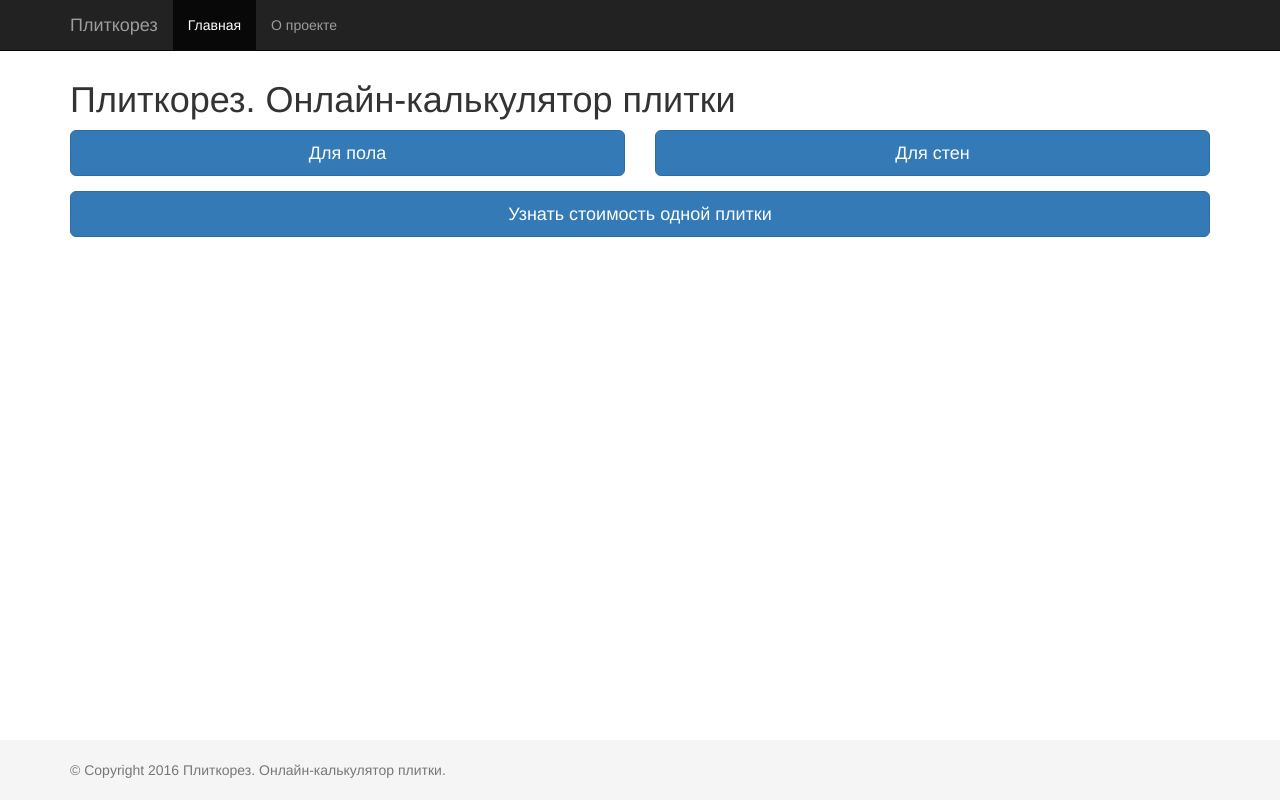
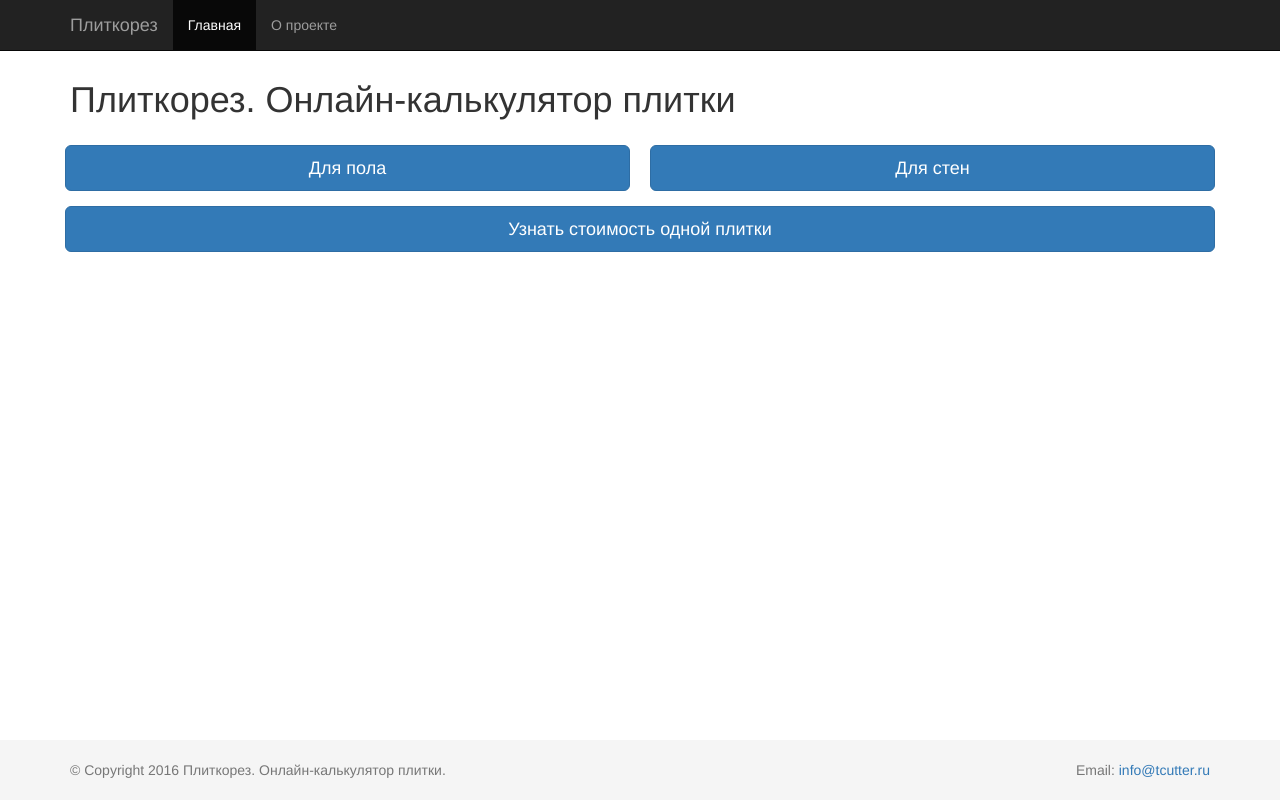
Before and after one commit to zeezdev/tile-cutter, a Django app: page / in a window 1280 px wide. Run offline with Django 3.2, Linux system fonts and the light colour scheme; parts of the project's set-up code (start-up, migrations or seed data) failed here and were passed over; some libraries are stand-ins or nearby versions.

Commit message:
Add email and fix buttons padding on index page

```diff
--- /dev/null
+++ b/doc/passw.txt
@@ -0,0 +1,3 @@
+    yandex mail (входить через stanislav.tomilov)
+login: info@tcutter.ru
+passw: Godzill@1982
--- /dev/null
+++ b/static/css/bootstrap-extra.css
@@ -0,0 +1,81 @@
+.text-left-not-xs, .text-left-not-sm, .text-left-not-md, .text-left-not-lg {
+    text-align: left;
+}
+.text-center-not-xs, .text-center-not-sm, .text-center-not-md, .text-center-not-lg {
+    text-align: center;
+}
+.text-right-not-xs, .text-right-not-sm, .text-right-not-md, .text-right-not-lg {
+    text-align: right;
+}
+.text-justify-not-xs, .text-justify-not-sm, .text-justify-not-md, .text-justify-not-lg {
+    text-align: justify;
+}
+
+@media (max-width: 767px) {
+    .text-left-not-xs, .text-center-not-xs, .text-right-not-xs, .text-justify-not-xs {
+        text-align: inherit;
+    }
+    .text-left-xs {
+        text-align: left;
+    }
+    .text-center-xs {
+        text-align: center;
+    }
+    .text-right-xs {
+        text-align: right;
+    }
+    .text-justify-xs {
+        text-align: justify;
+    }
+}
+@media (min-width: 768px) and (max-width: 991px) {
+    .text-left-not-sm, .text-center-not-sm, .text-right-not-sm, .text-justify-not-sm {
+        text-align: inherit;
+    }
+    .text-left-sm {
+        text-align: left;
+    }
+    .text-center-sm {
+        text-align: center;
+    }
+    .text-right-sm {
+        text-align: right;
+    }
+    .text-justify-sm {
+        text-align: justify;
+    }
+}
+@media (min-width: 992px) and (max-width: 1199px) {
+    .text-left-not-md, .text-center-not-md, .text-right-not-md, .text-justify-not-md {
+        text-align: inherit;
+    }
+    .text-left-md {
+        text-align: left;
+    }
+    .text-center-md {
+        text-align: center;
+    }
+    .text-right-md {
+        text-align: right;
+    }
+    .text-justify-md {
+        text-align: justify;
+    }
+}
+@media (min-width: 1200px) {
+    .text-left-not-lg, .text-center-not-lg, .text-right-not-lg, .text-justify-not-lg {
+        text-align: inherit;
+    }
+    .text-left-lg {
+        text-align: left;
+    }
+    .text-center-lg {
+        text-align: center;
+    }
+    .text-right-lg {
+        text-align: right;
+    }
+    .text-justify-lg {
+        text-align: justify;
+    }
+}
--- a/static/css/tcutter.css
+++ b/static/css/tcutter.css
@@ -13,7 +13,7 @@ body {
   bottom: 0;
   width: 100%;
   /* Set the fixed height of the footer here */
-  height: 60px;
+  /*height: 60px;*/
   background-color: #f5f5f5;
 }
 
@@ -23,7 +23,7 @@ body {
 /* Not required for template or sticky footer method. */
 
 body > .container {
-  padding: 60px 15px 0;
+  padding: 60px 15px 30px;
 }
 .container .text-muted {
   margin: 20px 0;
--- /dev/null
+++ b/static/seo/afc4382e632e.html
@@ -0,0 +1 @@
+a4a10956fb8a
--- a/templates/_base.html
+++ b/templates/_base.html
@@ -14,6 +14,7 @@
 
     <link rel="stylesheet" type="text/css" href="{% static 'bower_components/bootstrap/dist/css/bootstrap.css' %}">
     <link rel="stylesheet" type="text/css" href="{% static 'css/tcutter.css' %}">
+    <link rel="stylesheet" type="text/css" href="{% static 'css/bootstrap-extra.css' %}">
 
     <script src="{% static 'bower_components/jquery/dist/jquery.min.js' %}"></script>
     <script src="{% static 'bower_components/bootstrap/dist/js/bootstrap.min.js' %}"></script>
@@ -49,9 +50,22 @@
 
     <footer class="footer">
         <div class="container">
-            <p class="text-muted">
-                © Copyright 2016 Плиткорез. Онлайн-калькулятор плитки.
-            </p>
+            <div class="row">
+                <div class="col-lg-6 col-md-6">
+                    <p class="text-muted text-left-lg text-left-md text-center-sm text-center-xs">
+                        © Copyright 2016 Плиткорез. Онлайн-калькулятор плитки.
+                    </p>
+                </div>
+
+                <div class="col-lg-6 col-md-6">
+                    <p class="text-muted text-right-lg text-right-md text-center-sm text-center-xs">
+                        Email: <a href="mailto:info@tcutter.ru">info@tcutter.ru</a>
+                    </p>
+                </div>
+            </div>
+
+
+
         </div>
     </footer>
 
--- a/templates/about.html
+++ b/templates/about.html
@@ -34,7 +34,11 @@
 
 <div class="row">
     <div class="col-lg-12">
-        <div style="margin: 45px 45px;">
+        <div style="margin: 45px 45px; font-size: 18px;">
+            <p>
+                По любым вопросам и предложениям пишите на email: <a href="mailto:info@tcutter.ru">info@tcutter.ru</a>
+            </p>
+
             <p style="font-size: 18px;">
                 Легкой вам укладки!
                 <br>
--- a/templates/index.html
+++ b/templates/index.html
@@ -13,18 +13,18 @@
 <h1>Плиткорез. Онлайн-калькулятор плитки</h1>
 
 <div class="row">
-    <div class="col-lg-6">
-        <a href="/calc/floor/" role="button" class="btn btn-lg btn-primary btn-block">Для пола</a>
+    <div class="col-lg-6" style="padding-right: 10px; padding-left: 10px;">
+        <a href="/calc/floor/" role="button" class="btn btn-lg btn-primary btn-block" style="margin-top: 15px;">Для пола</a>
     </div>
 
-    <div class="col-lg-6">
-        <a href="/calc/walls/" role="button" class="btn btn-lg btn-primary btn-block">Для стен</a>
+    <div class="col-lg-6" style="padding-right: 10px; padding-left: 10px;">
+        <a href="/calc/walls/" role="button" class="btn btn-lg btn-primary btn-block" style="margin-top: 15px;">Для стен</a>
     </div>
 </div>
 
-<div class="row" style="margin-top: 15px;">
-    <div class="col-lg-12">
-        <a href="/calc/one-tile-cost/" role="button" class="btn btn-lg btn-primary btn-block">Узнать стоимость одной плитки</a>
+<div class="row">
+    <div class="col-lg-12" style="padding-right: 10px; padding-left: 10px;">
+        <a href="/calc/one-tile-cost/" role="button" class="btn btn-lg btn-primary btn-block" style="margin-top: 15px;">Узнать стоимость одной плитки</a>
     </div>
 </div>
 {% endblock %}
```
